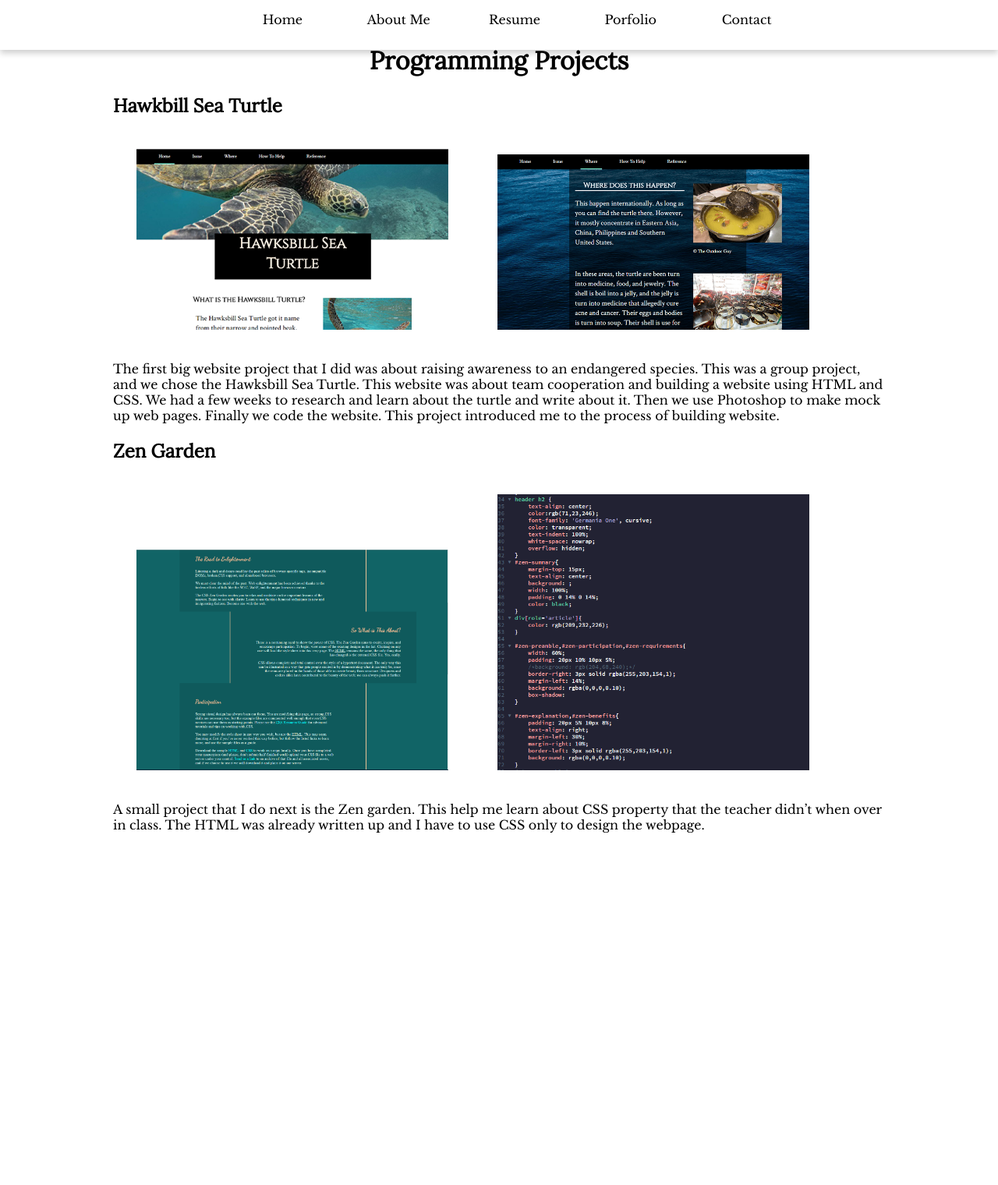
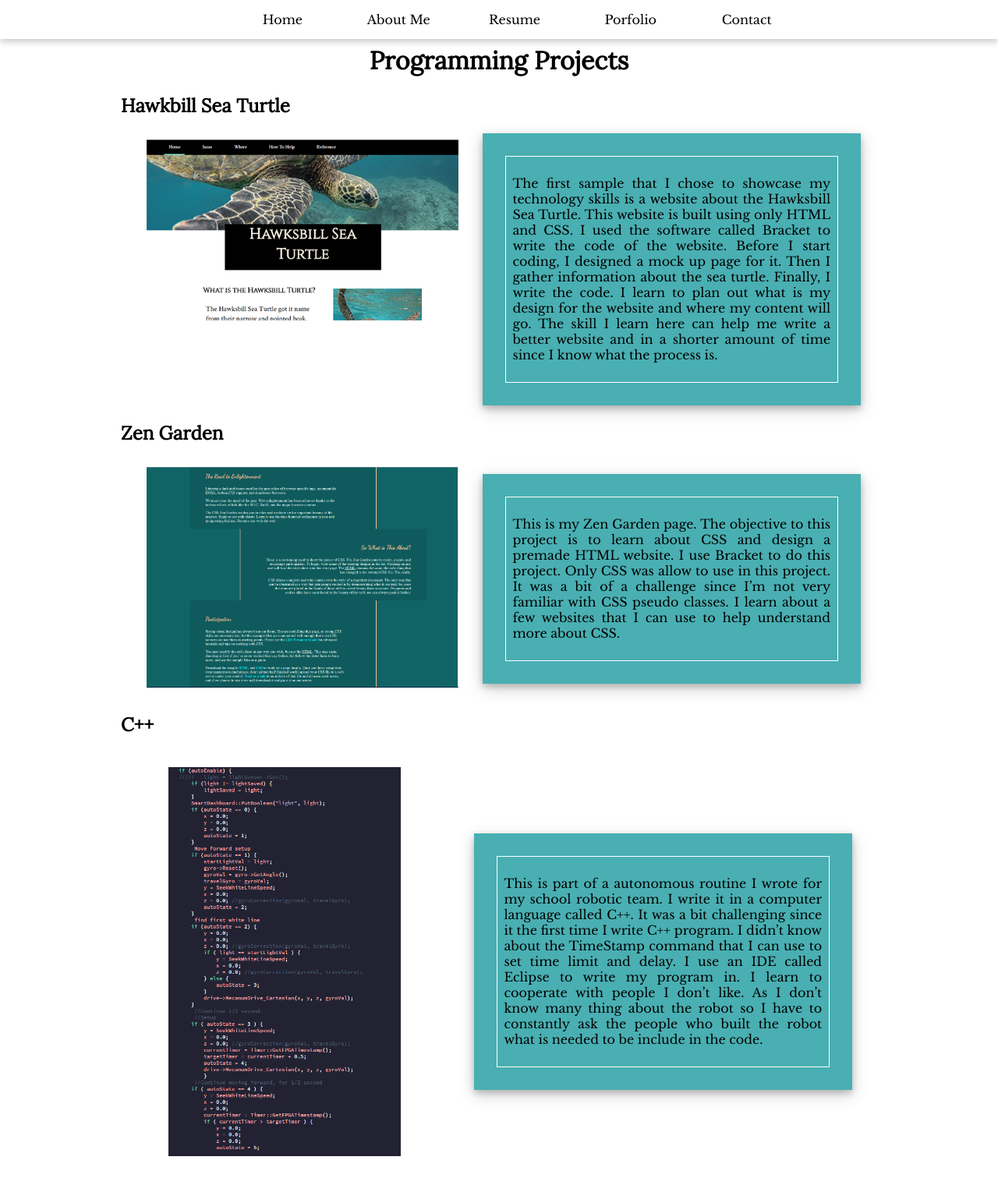
Before and after one commit to varusss/proj1, a PHP site: page /program.html in a window 1280 px wide. Shown: the whole page at 78% size. Before the commit the page ends 1069 px from the top, so only its background shows below. Run offline with PHP 8.4, Linux system fonts and the light colour scheme.

Commit message:
add more stuff

```diff
--- a/Writting.html
+++ b/Writting.html
@@ -7,7 +7,7 @@
     <link rel="stylesheet" href="css/style.css">
 </head>
 
-<body>
+<body onscroll="changeNav()">
     <header>
         <nav id="nav">
             <div class="iconMenu">
@@ -98,7 +98,7 @@
 
     </div>
 
-
+<script type="text/javascript" src="js/js.js"></script>
 </body>
 
 </html>
--- a/css/style.css
+++ b/css/style.css
@@ -1,6 +1,16 @@
 @import url('https://fonts.googleapis.com/css?family=Libre+Baskerville|Lora:400,400i|Playfair+Display:400,700');
 * {
     box-sizing: border-box;
+}
+
+webkit-scrollbar-track {
+	-webkit-box-shadow: inset 0 0 6px rgba(0,0,0,0.3);
+	background-color: #F5F5F5;
+}
+
+webkit-scrollbar-thumb {
+	background-color: #000000;
+	border: 2px solid #555555;
 }
 
 body {
@@ -38,9 +48,8 @@ img {
     position: fixed;
     font-family: 'Lora', serif;
     box-shadow: 0px 15px 10px -15px #111;
-    height: 8vh;
     box-shadow: 0 4px 8px 0 rgba(0, 0, 0, 0.2);
-
+    margin: 0 auto;
 }
 
 nav ul {
@@ -67,7 +76,6 @@ nav ul {
 .content li:hover {
     transform: translateY(10%);
     transition: .2s ease-in-out;
-    font-size: 1.1em;
 }
 
 .content li a {
@@ -78,15 +86,18 @@ nav ul {
 .dropdown {
     display: none;
     position: absolute;
-    margin-top: 1%;
+    margin-top: 3%;
     background: #ffceaf;
     width: 200px;
-    height: 17vh;
 }
 
 .dropdown ul {
     padding: 0px;
     text-align: center;
+}
+
+.dropdown ul li{
+    padding: 3%;
 }
 
 .dropdown ul li:hover {
@@ -102,28 +113,38 @@ nav ul {
 .wrapper3,
 .wrapper-W,
 .wrapper-C {
-    max-width: 990px;
+    max-width: 970px;
     margin: 0 auto;
 }
 
 footer {
     width: 100%;
     background: #49afb2;
-    height: 12vh;
 }
 
 footer p {
-    margin: 0;
+    margin: 0 auto;
     text-align: center;
     color: aliceblue;
+    width: 20%;
+    padding:2%;
 }
 
 .linkedImg {
-    background: url(../img/linked-in-2668700_640.png) no-repeat;
-    background-size: contain;
-    width: 50px;
-    height: 50px;
-    z-index: 1;
+    width: 40px;
+    height: 40px;
+    align-self: center;
+    margin-right: 2%;
+}
+
+.flex-footer{
+    display: flex;
+    flex-direction: row;
+    flex-wrap: nowrap;
+    justify-content: space-around;
+    align-content: flex-start;
+    width: 100%;
+    margin: 0 auto;
 }
 
 /*----HOME------*/
@@ -305,6 +326,10 @@ footer p {
 
 /*---RESUME---*/
 
+.wrapper3 h1{
+    padding: 4%;
+}
+
 .wrapper3 h1 {
     margin-top: 10%;
 }
@@ -434,7 +459,12 @@ form {
 }
 
 .next {
-    right: 10%;
+    top: 40%;
+    right: 15%;
+}
+.prev{
+    top: 40%;
+    left: 20%;
 }
 
 /*--WRITTING--*/
@@ -466,6 +496,16 @@ form {
     padding: 2%;
 }
 
+/*----PROGRAMMING----*/
+
+.programexp{
+    width: 50%;
+    padding: 3%;
+    text-align: justify;
+    background: #49afb2;
+    box-shadow: 0 4px 8px 0 rgba(0, 0, 0, 0.2), 0 6px 20px 0 rgba(0, 0, 0, 0.19);
+    align-self: center;
+}
 
 @media screen and (min-width: 481px) and (max-width: 1024px) {
     body {
--- a/program.html
+++ b/program.html
@@ -8,7 +8,7 @@
 </head>
 
 <body>
-   <header>
+    <header>
         <nav id="nav">
             <div class="iconMenu">
                 <div class="icon"></div>
@@ -41,26 +41,53 @@
 
 
     <div class="wrapper2">
-        <div class="turtle">
-            <h2>Hawkbill Sea Turtle</h2>
+
+       <h2>Hawkbill Sea Turtle</h2>
+        <div class="turtle flex-resume">
+
             <div class="SeaTurtleImg">
                 <img src="img/webProject1.PNG" alt="" width="400px">
-                <img src="img/webProject2.PNG" alt="" width="400px">
             </div>
-            <p>
-                The first big website project that I did was about raising awareness to an endangered species. This was a group project, and we chose the Hawksbill Sea Turtle. This website was about team cooperation and building a website using HTML and CSS. We had a few weeks to research and learn about the turtle and write about it. Then we use Photoshop to make mock up web pages. Finally we code the website. This project introduced me to the process of building website.
+            <div class="programexp">
+                <div class="border">
+                    <p>
+                The first sample that I chose to showcase my technology skills is a website about the Hawksbill Sea Turtle. This website is built using only HTML and CSS. I used the software called Bracket to write the code of the website. Before I start coding, I designed a mock up page for it. Then I gather information about the sea turtle. Finally, I write the code. I learn to plan out what is my design for the website and where my content will go. The skill I learn here can help me write a better website and in a shorter amount of time since I know what the process is.
+
             </p>
+                </div>
+            </div>
+
         </div>
 
-        <div class="zenGar">
-            <h2>Zen Garden</h2>
+       <h2>Zen Garden</h2>
+        <div class="zenGar flex-resume">
+
             <div class="zenImg">
                 <img src="img/zenImh1.PNG" alt="" width="400px">
-                <img src="img/zenImg2.PNG" alt="" width="400px">
             </div>
-            <p>
-                A small project that I do next is the Zen garden. This help me learn about CSS property that the teacher didn’t when over in class. The HTML was already written up and I have to use CSS only to design the webpage.
+
+            <div class="programexp">
+                <div class="border">
+                    <p>
+                This is my Zen Garden page. The objective to this project is to learn about CSS and design a premade HTML website. I use Bracket to do this project. Only CSS was allow to use in this project. It was a bit of a challenge since I’m not very familiar with CSS pseudo classes. I learn about a few websites that I can use to help understand more about CSS.
             </p>
+                </div>
+            </div>
+
+        </div>
+
+       <h2>C++</h2>
+        <div class="robotic flex-resume">
+            <img src="img/pic2.PNG" alt="">
+            <div class="programexp">
+                <div class="border">
+                    <p>
+                This is part of a autonomous routine I wrote for my school robotic team. I write it in a computer language called C++. It was a bit challenging since it the first time I write C++ program. I didn’t know about the TimeStamp command that I can use to set time limit and delay. I use an IDE called Eclipse to write my program in. I learn to cooperate with people I don’t like. As I don’t know many thing about the robot so I have to constantly ask the people who built the robot what is needed to be include in the code.
+            </p>
+                </div>
+            </div>
+
+
         </div>
         <br></div>
 
```
Also changed, not shown: js/js.js (+17 -15 lines), resume.html (+14 -5 lines), img/pic2.PNG (added).
